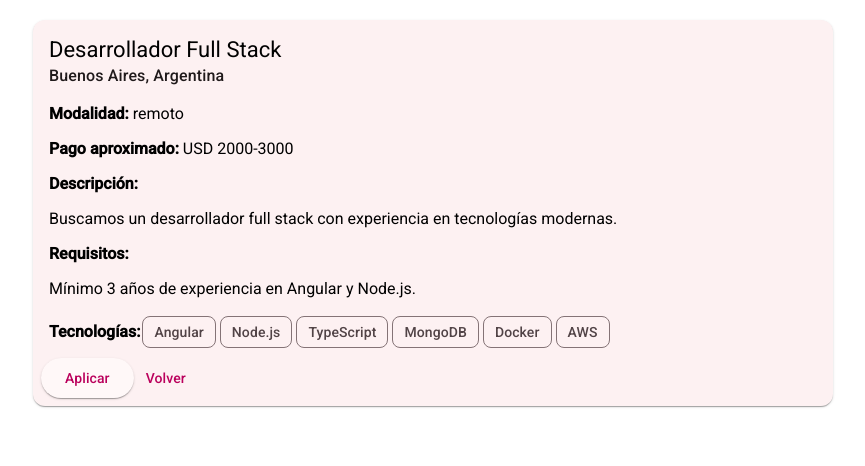
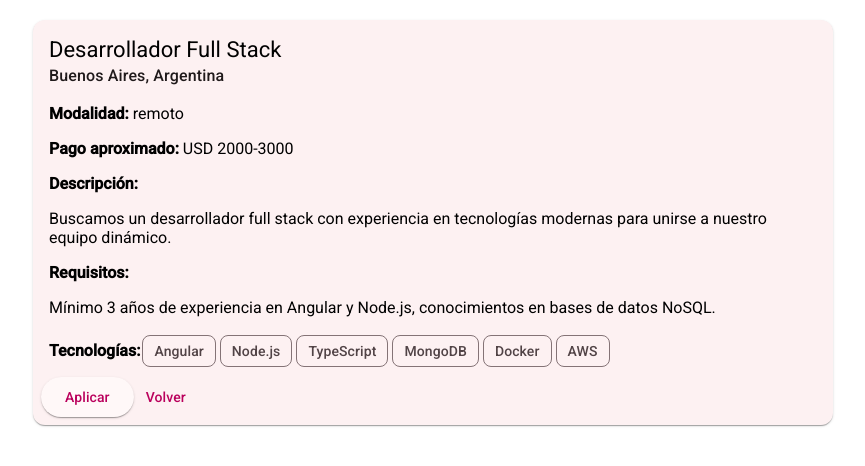
Before and after one commit to LucioGuerra/2025-UTN-GRUPO-4-FE, an Angular app: page /oferta/1 in a window 1280 px wide. Shown: the top 466 px of the page, without its empty margins (207-1072 px from the left). Built offline with nearby package versions, Linux system fonts and the light colour scheme.

Commit message:
feat: implement ofertas service for fetching job offers

```diff
--- a/src/app/components/oferta-detalle/oferta-detalle.component.ts
+++ b/src/app/components/oferta-detalle/oferta-detalle.component.ts
@@ -4,6 +4,7 @@ import { MatCardModule } from '@angular/material/card';
 import { MatButtonModule } from '@angular/material/button';
 import { MatChipsModule } from '@angular/material/chips';
 import { OfertaListaDTO } from '../../models/oferta.dto';
+import { OfertasService } from '../../services/ofertas.service';
 
 @Component({
   selector: 'app-oferta-detalle',
@@ -58,39 +59,15 @@ export class OfertaDetalleComponent implements OnInit {
 
   constructor(
     private route: ActivatedRoute,
-    private router: Router
+    private router: Router,
+    private ofertasService: OfertasService
   ) {}
 
   ngOnInit(): void {
     const id = Number(this.route.snapshot.paramMap.get('id'));
-    this.cargarOferta(id);
-  }
-
-  private cargarOferta(id: number): void {
-    const ofertas: OfertaListaDTO[] = [
-      {
-        id: 1,
-        titulo: 'Desarrollador Full Stack',
-        descripcion: 'Buscamos un desarrollador full stack con experiencia en tecnologías modernas.',
-        requisitos: 'Mínimo 3 años de experiencia en Angular y Node.js.',
-        modalidad: 'remoto',
-        locacion: 'Buenos Aires, Argentina',
-        pagoAprox: 'USD 2000-3000',
-        atributos: ['Angular', 'Node.js', 'TypeScript', 'MongoDB', 'Docker', 'AWS']
-      },
-      {
-        id: 2,
-        titulo: 'Frontend Developer',
-        descripcion: 'Desarrollador frontend especializado en React.',
-        requisitos: '2+ años de experiencia en React.',
-        modalidad: 'híbrido',
-        locacion: 'Córdoba, Argentina',
-        pagoAprox: 'USD 1500-2500',
-        atributos: ['React', 'JavaScript', 'CSS', 'HTML']
-      }
-    ];
-
-    this.oferta = ofertas.find(o => o.id === id);
+    this.ofertasService.getOfertaById(id).subscribe(oferta => {
+      this.oferta = oferta;
+    });
   }
 
   volver(): void {
--- a/src/app/components/ofertas-lista/ofertas-lista.component.ts
+++ b/src/app/components/ofertas-lista/ofertas-lista.component.ts
@@ -1,6 +1,7 @@
 import { Component, OnInit } from '@angular/core';
 import { OfertaCardComponent } from '../oferta-card/oferta-card.component';
 import { OfertaListaDTO } from '../../models/oferta.dto';
+import { OfertasService } from '../../services/ofertas.service';
 
 @Component({
   selector: 'app-ofertas-lista',
@@ -25,28 +26,11 @@ import { OfertaListaDTO } from '../../models/oferta.dto';
 export class OfertasListaComponent implements OnInit {
   ofertas: OfertaListaDTO[] = [];
 
+  constructor(private ofertasService: OfertasService) {}
+
   ngOnInit(): void {
-    this.ofertas = [
-      {
-        id: 1,
-        titulo: 'Desarrollador Full Stack',
-        descripcion: 'Desarrollo de aplicaciones web',
-        requisitos: 'Angular, Node.js',
-        modalidad: 'remoto',
-        locacion: 'Buenos Aires, Argentina',
-        pagoAprox: 'USD 2000-3000',
-        atributos: ['Angular', 'Node.js', 'TypeScript', 'MongoDB', 'Docker', 'AWS']
-      },
-      {
-        id: 2,
-        titulo: 'Frontend Developer',
-        descripcion: 'Desarrollo de interfaces de usuario',
-        requisitos: 'React, JavaScript',
-        modalidad: 'híbrido',
-        locacion: 'Córdoba, Argentina',
-        pagoAprox: 'USD 1500-2500',
-        atributos: ['React', 'JavaScript', 'CSS', 'HTML']
-      }
-    ];
+    this.ofertasService.getOfertas().subscribe(ofertas => {
+      this.ofertas = ofertas;
+    });
   }
 }
--- /dev/null
+++ b/src/app/services/ofertas.service.ts
@@ -0,0 +1,58 @@
+import { Injectable } from '@angular/core';
+import { HttpClient } from '@angular/common/http';
+import { Observable, of } from 'rxjs';
+import { OfertaListaDTO } from '../models/oferta.dto';
+
+@Injectable({
+  providedIn: 'root'
+})
+export class OfertasService {
+  private readonly API_URL = 'http://localhost:8080/api'; // Cambiar por URL del backend
+
+  constructor(private http: HttpClient) {}
+
+  getOfertas(): Observable<OfertaListaDTO[]> {
+    // TODO: Reemplazar con: return this.http.get<OfertaListaDTO[]>(`${this.API_URL}/ofertas`);
+    return of(this.getMockOfertas());
+  }
+
+  getOfertaById(id: number): Observable<OfertaListaDTO | undefined> {
+    // TODO: Reemplazar con: return this.http.get<OfertaListaDTO>(`${this.API_URL}/ofertas/${id}`);
+    return of(this.getMockOfertas().find(o => o.id === id));
+  }
+
+  private getMockOfertas(): OfertaListaDTO[] {
+    return [
+      {
+        id: 1,
+        titulo: 'Desarrollador Full Stack',
+        descripcion: 'Buscamos un desarrollador full stack con experiencia en tecnologías modernas para unirse a nuestro equipo dinámico.',
+        requisitos: 'Mínimo 3 años de experiencia en Angular y Node.js, conocimientos en bases de datos NoSQL.',
+        modalidad: 'remoto',
+        locacion: 'Buenos Aires, Argentina',
+        pagoAprox: 'USD 2000-3000',
+        atributos: ['Angular', 'Node.js', 'TypeScript', 'MongoDB', 'Docker', 'AWS']
+      },
+      {
+        id: 2,
+        titulo: 'Frontend Developer',
+        descripcion: 'Desarrollador frontend especializado en React para proyectos innovadores.',
+        requisitos: '2+ años de experiencia en React, conocimientos en testing y metodologías ágiles.',
+        modalidad: 'híbrido',
+        locacion: 'Córdoba, Argentina',
+        pagoAprox: 'USD 1500-2500',
+        atributos: ['React', 'JavaScript', 'CSS', 'HTML']
+      },
+      {
+        id: 3,
+        titulo: 'Backend Developer Java',
+        descripcion: 'Desarrollador backend con experiencia en Spring Boot y microservicios.',
+        requisitos: '4+ años de experiencia en Java, Spring Boot, conocimientos en Docker y Kubernetes.',
+        modalidad: 'presencial',
+        locacion: 'Mendoza, Argentina',
+        pagoAprox: 'USD 2500-3500',
+        atributos: ['Java', 'Spring Boot', 'PostgreSQL', 'Docker', 'Kubernetes']
+      }
+    ];
+  }
+}
```
